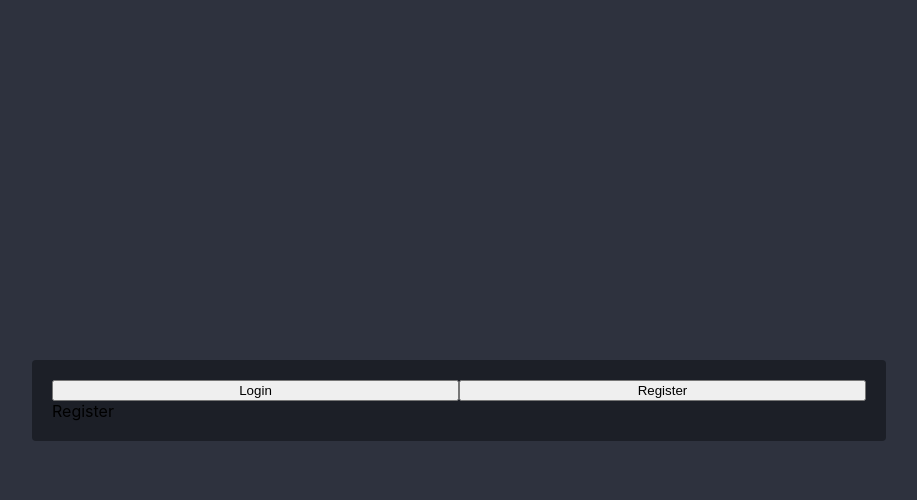
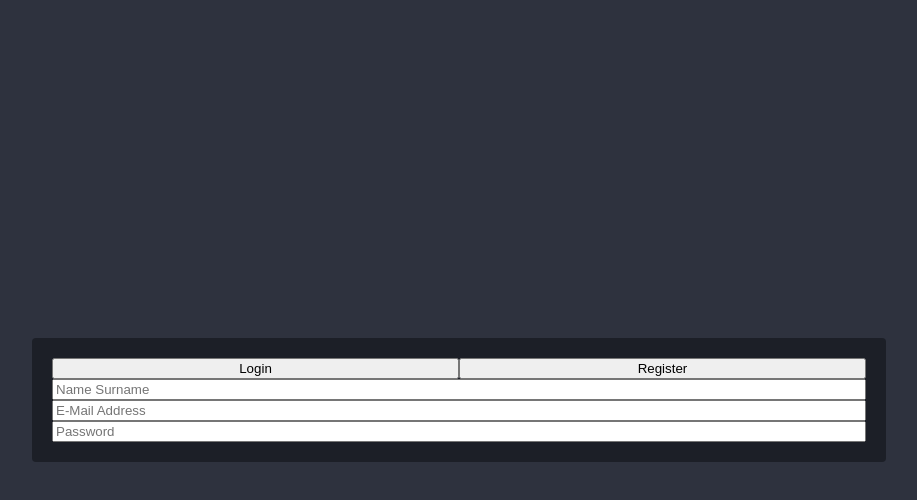
Before and after one commit to BurakCaglayan/basic-login-register-page-without-ui-library, a React (Create React App) app: page / in a window 1280 px wide. Both pictures are taken after a click on the button "Register". Shown: the top 500 px of the page, without its empty margins (181-1098 px from the left). Built offline with nearby package versions, Linux system fonts and the light colour scheme.

Commit message:
Create Register component
- Create Register component
- Update Home page with Register component

```diff
--- a/src/components/login/Login.js
+++ b/src/components/login/Login.js
@@ -3,7 +3,6 @@ import FormInput from "../UI/formInput/FormInput";
 
 const Login = () => {
   const [form, setForm] = useState({
-    name: "",
     emailAddress: "",
     password: "",
   });
--- a/src/components/register/Register.js
+++ b/src/components/register/Register.js
@@ -0,0 +1,49 @@
+import { useState } from "react";
+import FormInput from "../UI/formInput/FormInput";
+
+const Register = () => {
+  const [form, setForm] = useState({
+    nameSurname: "",
+    emailAddress: "",
+    password: "",
+  });
+
+  const handleFormChange = (event) => {
+    const { name, value } = event.target;
+
+    const updatedForm = {
+      ...form,
+      [name]: value,
+    };
+
+    setForm(updatedForm);
+  };
+
+  return (
+    <form className="register">
+      <FormInput
+        placeholder="Name Surname"
+        type="text"
+        name="nameSurname"
+        value={form.nameSurname}
+        onChange={handleFormChange}
+      />
+      <FormInput
+        placeholder="E-Mail Address"
+        type="email"
+        name="emailAddress"
+        value={form.emailAddress}
+        onChange={handleFormChange}
+      />
+      <FormInput
+        placeholder="Password"
+        type="password"
+        name="password"
+        value={form.password}
+        onChange={handleFormChange}
+      />
+    </form>
+  );
+};
+
+export default Register;
--- a/src/pages/home/Home.js
+++ b/src/pages/home/Home.js
@@ -2,6 +2,7 @@ import { useState } from "react";
 import Card from "../../components/UI/card/Card";
 import Tabs from "../../components/UI/tabs/Tabs";
 import Login from "../../components/login/Login";
+import Register from "../../components/register/Register";
 
 const Home = () => {
   const [selectedView, setSelectedView] = useState(1);
@@ -10,7 +11,7 @@ const Home = () => {
     <div className="home">
       <Card
         header={<Tabs setSelectedView={setSelectedView} />}
-        content={selectedView === 1 ? <Login /> : "Register"}
+        content={selectedView === 1 ? <Login /> : <Register />}
       />
     </div>
   );
--- /dev/null
+++ b/src/styles/components/_register.scss
@@ -0,0 +1,4 @@
+.register{
+  display: flex;
+  flex-direction: column;
+}
```
